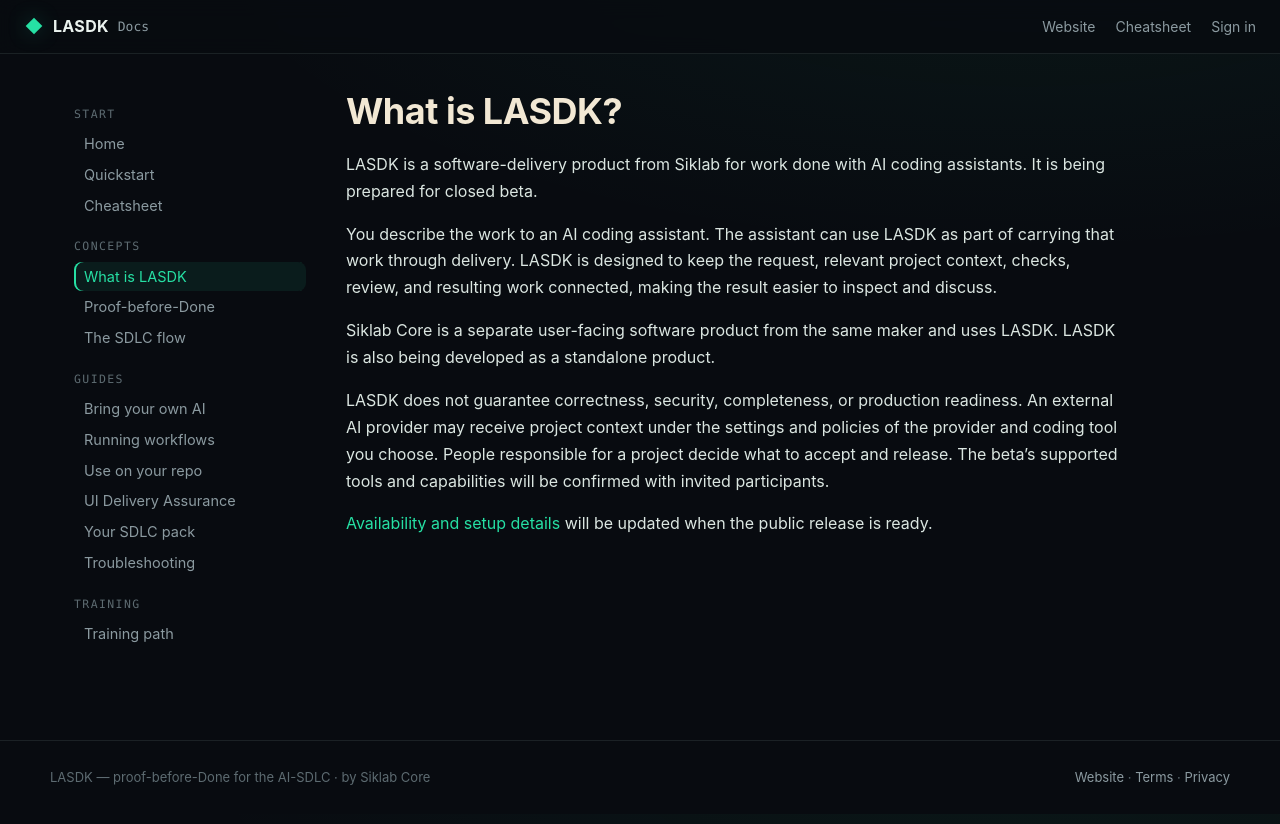
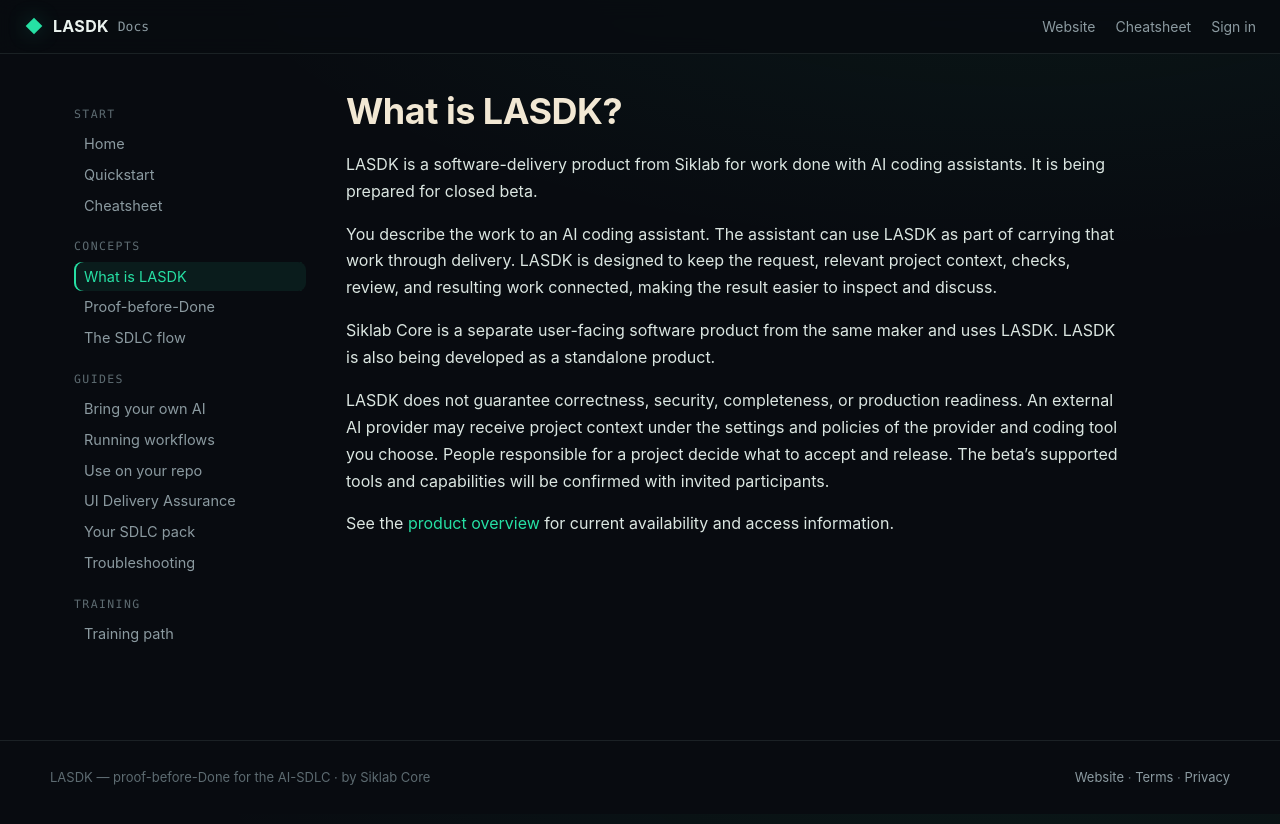
Before and after one commit to bakunawa-siklabcore/lasdk-docs, a Jekyll site: the page built from concepts/what-is-lasdk.md, in a window 1280 px wide. Shown: the top 824 px of the page. Built offline with Jekyll 4.4.1, drawn with Linux system fonts in a browser that asks for light colours; our own code applies the rules of GitHub Pages for plain Markdown files.

Commit message:
docs: clarify beta access guidance

```diff
--- a/concepts/what-is-lasdk.md
+++ b/concepts/what-is-lasdk.md
@@ -8,4 +8,4 @@ Siklab Core is a separate user-facing software product from the same maker and u
 
 LASDK does not guarantee correctness, security, completeness, or production readiness. An external AI provider may receive project context under the settings and policies of the provider and coding tool you choose. People responsible for a project decide what to accept and release. The beta's supported tools and capabilities will be confirmed with invited participants.
 
-[Availability and setup details](../index.md) will be updated when the public release is ready.
+See the [product overview](../index.md) for current availability and access information.
```
